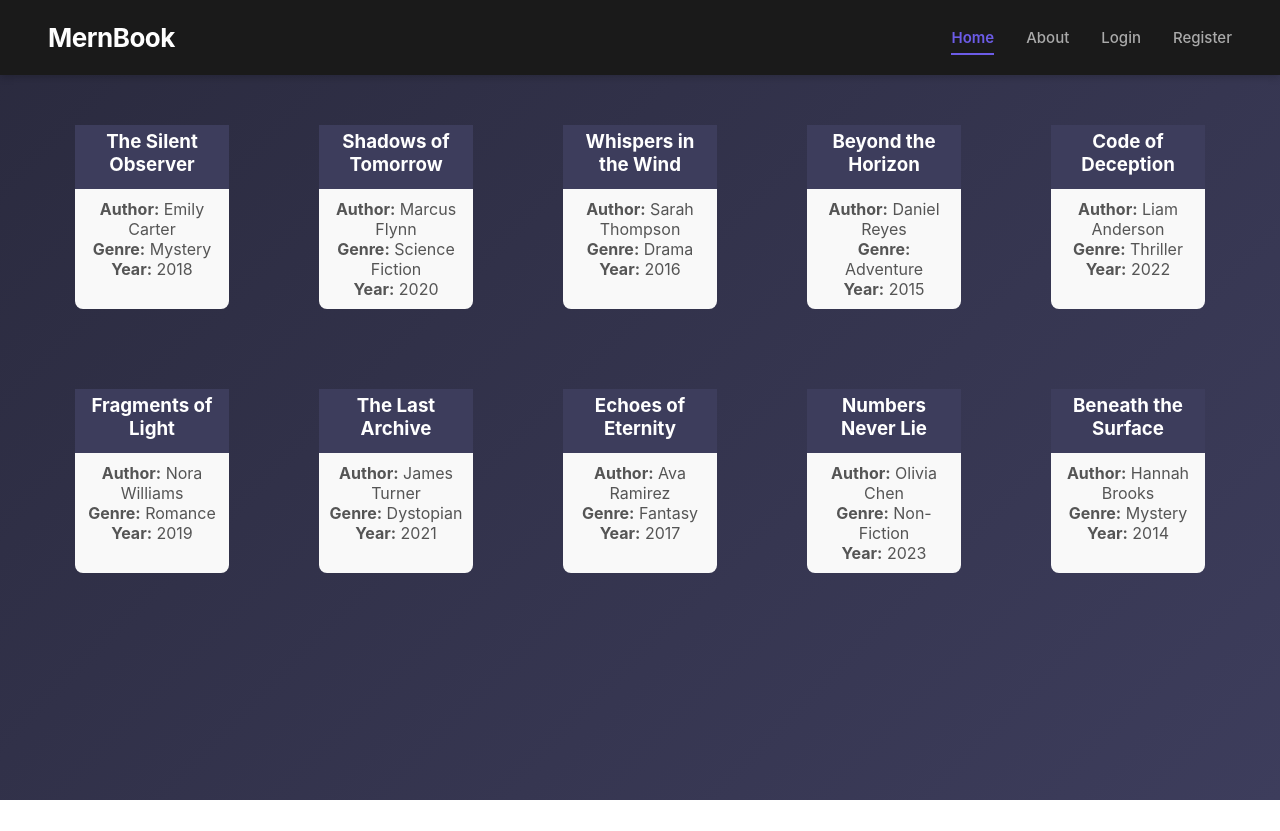
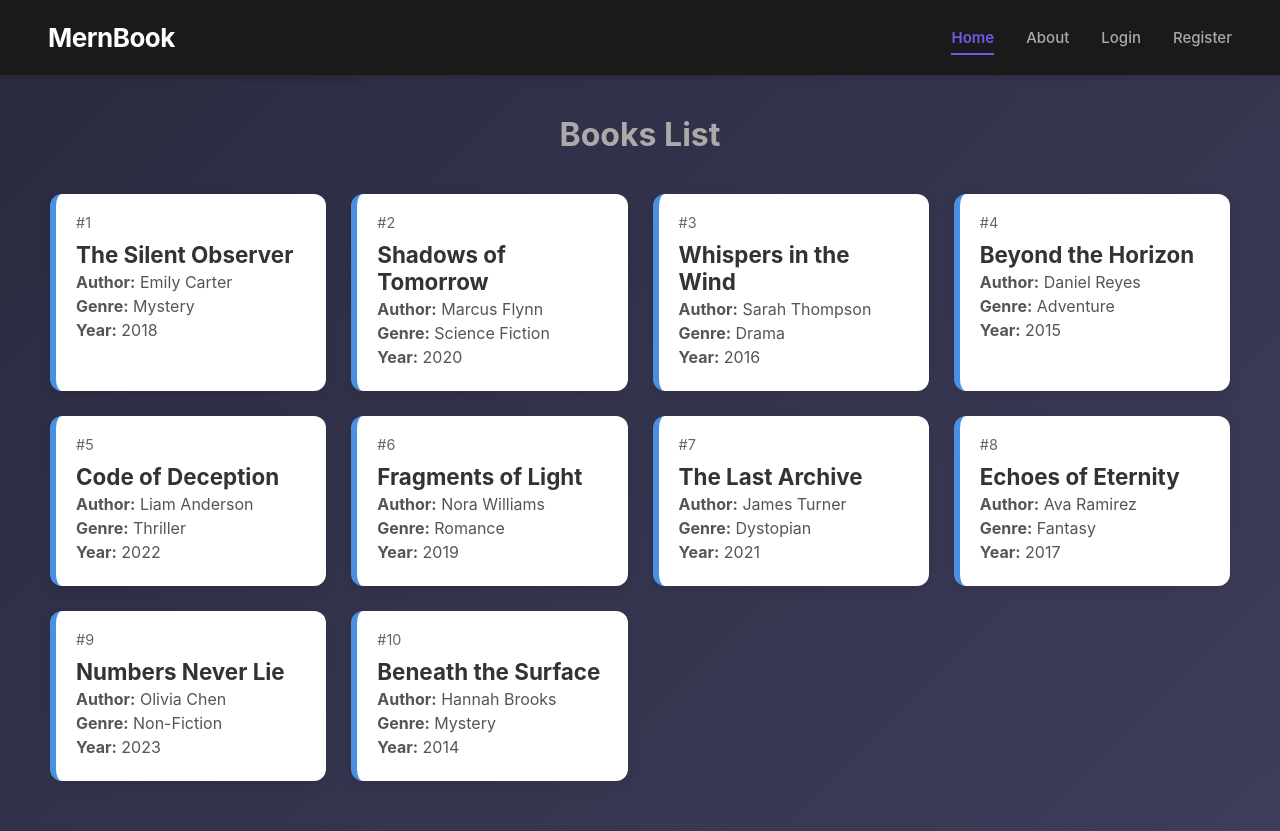
Before and after one commit to AlaaMahmoud-dev/MernBook, a React (Vite) app: page / in a window 1280 px wide. Before the commit the page ends 800 px from the top, so only its background shows below. Built offline with nearby package versions, Linux system fonts and the light colour scheme.

Commit message:
commited

```diff
--- a/src/components/BookCard/BookCard.jsx
+++ b/src/components/BookCard/BookCard.jsx
@@ -1,19 +1,24 @@
-import React from 'react';
-import './bookCard.css';
+import "./bookCard.css";
+export default function BookCard({ book }) {
+  return (
+    <div className="book-card">
+      <div className="book-id">#{book.id}</div>
 
-const BookCard = ({ title, author, genre, year }) => {
-  return (
-     <div className="book-card">
-      <div className='book-title'>
-        <h3>{title}</h3>
-      </div>
-      <div className='book-info'>
-        <p><strong>Author:</strong> {author}</p>
-      <p><strong>Genre:</strong> {genre}</p>
-      <p><strong>Year:</strong> {year}</p>
+      <div className="book-info">
+        <h2 className="book-title">{book.title}</h2>
+
+        <p className="book-author">
+          <strong>Author:</strong> {book.author}
+        </p>
+
+        <p className="book-genre">
+          <strong>Genre:</strong> {book.genre}
+        </p>
+
+        <p className="book-year">
+          <strong>Year:</strong> {book.year}
+        </p>
       </div>
     </div>
   );
-};
-
-export default BookCard;
+}
--- a/src/components/BookCard/bookCard.css
+++ b/src/components/BookCard/bookCard.css
@@ -1,29 +1,34 @@
 .book-card {
-  border: 2px hidden #ccc;
-
-  border-radius: 8px;
-  width: 12VW;
-  height: auto;
-  margin: 30px 40px;
-  text-align: center;
-  background-color: #f9f9f9;
+  background: white;
+  padding: 20px;
+  border-radius: 12px;
+  box-shadow: 0 4px 12px rgba(0,0,0,0.1);
+  width: 100%;
+  transition: transform 0.25s, box-shadow 0.25s;
+  border-left: 6px solid #4a90e2;
 }
 
-.book-card h3 {
-  margin: 0 0 0.5rem 0;
-  color: white;
+.book-card:hover {
+  transform: translateY(-6px);
+  box-shadow: 0 8px 18px rgba(0,0,0,0.15);
 }
+
+.book-id {
+  font-size: 0.9rem;
+  color: #666;
+  margin-bottom: 10px;
+}
+
 .book-title {
- background-color: #3d3d5c;
- padding: 5px 10px;
   margin: 0;
+  font-size: 1.4rem;
+  color: #333;
 }
-.book-info {
 
-    padding: 10px;
-
+.book-author,
+.book-genre,
+.book-year {
+  font-size: 1rem;
+  color: #555;
+  margin: 4px 0;
 }
-.book-card p {
-  margin: 0;
-  color: #555;
-}
--- a/src/pages/Home.jsx
+++ b/src/pages/Home.jsx
@@ -1,25 +1,26 @@
-import React from 'react';
-import BookCard from '../components/BookCard/BookCard';
-import books from '../data/books.json';
-import '../styles/home.css';
+import { useEffect, useState } from "react";
+import BookCard from "../components/BookCard/BookCard";
+import "../styles/home.css";
+import booksData from "../data/books.json";
+import SearchBar from "../components/SearchBar/SearchBar";
+import SortSelect from "../components/SortSelect/SortSelect";
+export default function Home() {
+  const [books, setBooks] = useState([]);
 
-const Home = () => {
+  useEffect(() => {
+    // Load books from JSON
+    setBooks(booksData);
+  }, []);
+
   return (
     <div className="home-container">
+      <h1 className="home-title">Books List</h1>
 
       <div className="books-grid">
         {books.map((book) => (
-          <BookCard
-            key={book.id}
-            title={book.title}
-            author={book.author}
-            genre={book.genre}
-            year={book.year}
-          />
+          <BookCard key={book.id} book={book} />
         ))}
       </div>
     </div>
   );
-};
-
-export default Home;
+}
--- a/src/styles/home.css
+++ b/src/styles/home.css
@@ -1,12 +1,18 @@
 .home-container {
-  padding: 20px 40px;
+  padding: 40px;
 }
 
+.home-title {
+  text-align: center;
+  margin-bottom: 30px;
+  font-size: 2rem;
+  color: #aaa;
+}
 
 
 .books-grid {
   display: grid;
-  grid-template-columns: repeat(auto-fill, minmax(220px, 1fr));
-  gap: 20px;
-  justify-items: center;
+  grid-template-columns: repeat(auto-fill, minmax(260px, 1fr));
+  gap: 25px;
+  padding: 10px;
 }
```
